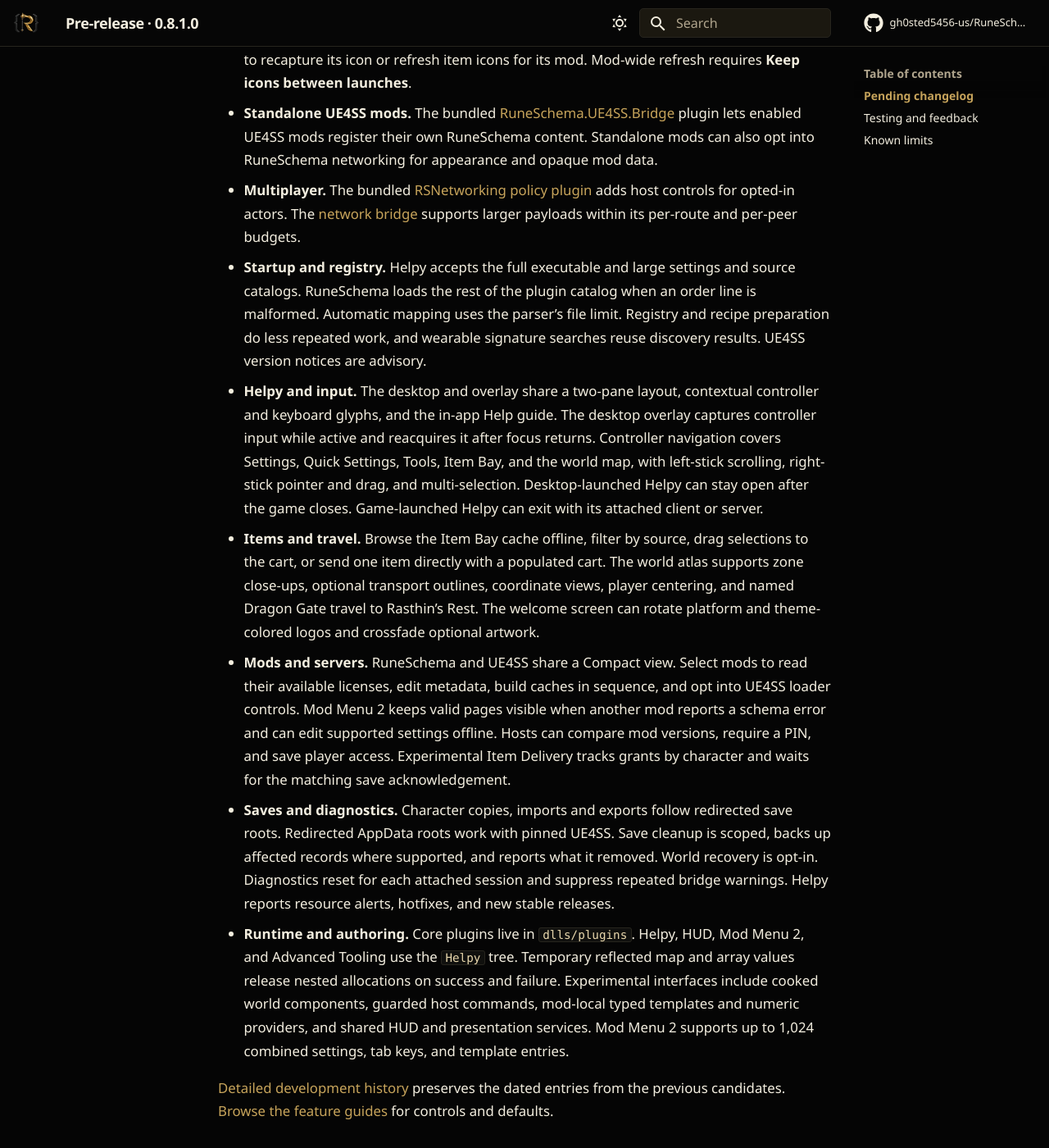
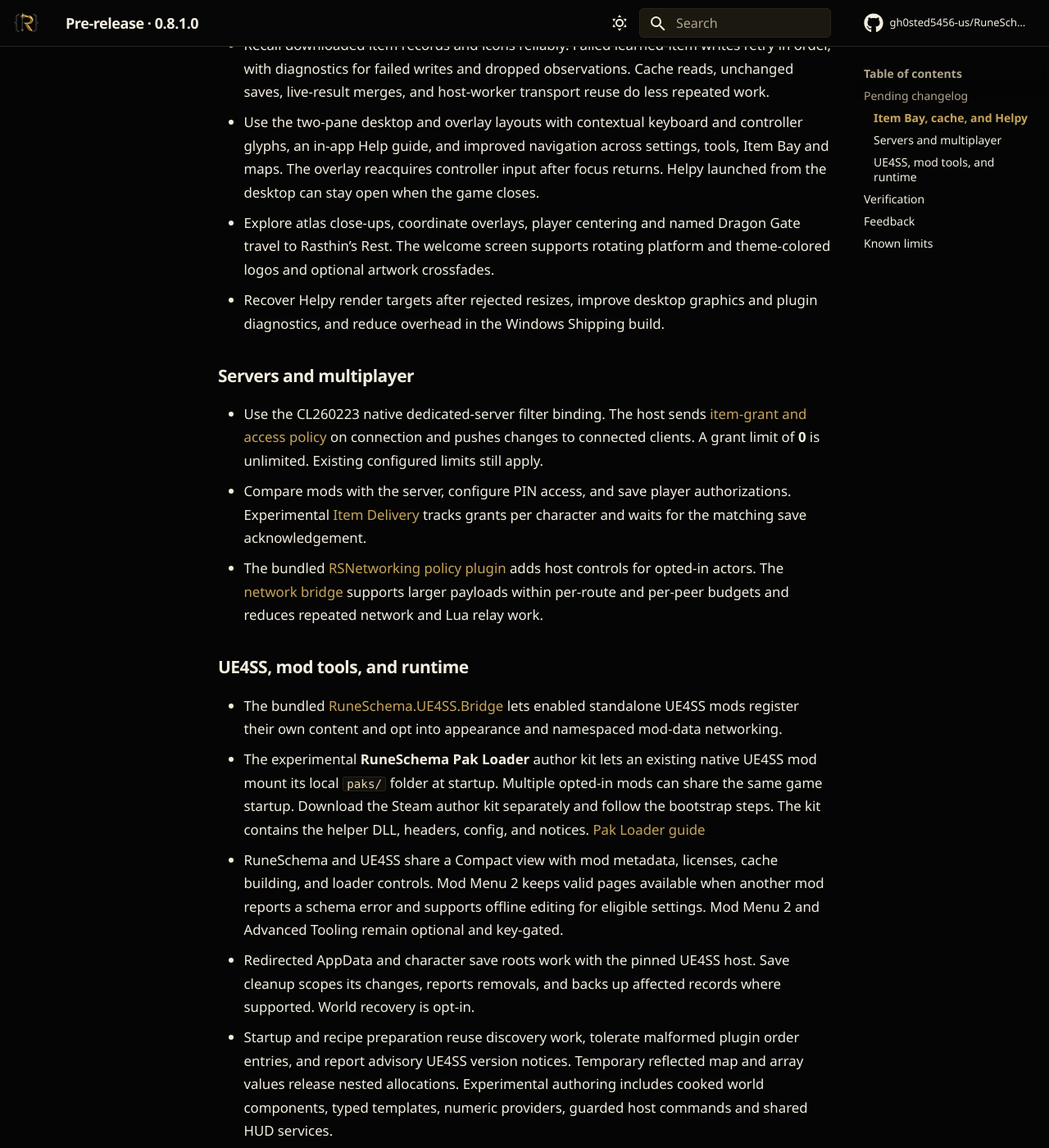
Before and after one commit to gh0sted5456-us/RuneSchema, an MkDocs documentation site: the page built from docs/experimental/PRE-RELEASE.md, in a window 1280 px wide and 1400 px high, scrolled down 770 px. Shown: the whole window at 82% size. Built offline with MkDocs 1.6.1 and Material for MkDocs 9.7.7, drawn with Linux system fonts in a browser that asks for light colours; comment, search, counter and statistics services are not loaded; some of the changed text lies outside the part shown.

Commit message:
Consolidate RuneSchema 0.8.1.0 prerelease notes

```diff
--- a/docs/experimental/PRE-RELEASE.md
+++ b/docs/experimental/PRE-RELEASE.md
@@ -6,10 +6,10 @@ promote_to: RELEASE-0.8.1.0.md
 # Pre-release · 0.8.1.0
 
 !!! info "Available for testing · pending promotion to stable"
-    The November 14 follow-up restores downloaded item and icon recall, retries failed cache writes, and speeds up large live search result merges. Stable RuneSchema is **0.8.0.3**.
+    The November 14 preview includes faster Item Bay search, live server policy updates, and the experimental Steam Pak Loader. Stable RuneSchema is **0.8.0.3**.
 
 <div class="rs-actions">
-  <a class="md-button md-button--primary" href="https://github.com/gh0sted5456-us/RuneSchema/releases/download/0.8.1.0-pre.20261114.2/RuneSchema-0.8.1.0-preview-20261114.2.zip">Download complete preview</a>
+  <a class="md-button md-button--primary" href="https://github.com/gh0sted5456-us/RuneSchema/releases/download/0.8.1.0-pre.20261114.3/RuneSchema-0.8.1.0-preview-20261114.3.zip">Download complete preview</a>
   <a class="md-button" href="../INSTALLATION/">Installation</a>
 </div>
 
@@ -19,46 +19,45 @@ settings, mods, and saves when updating. Use **Exit Helpy** before replacing it.
 
 ## Pending changelog
 
-- **Experimental Pak Loader.** Mod authors can add the [UE4SS Pak Loader](UE4SS-PAK-LOADER.md) to an existing native mod to mount its local `paks/` folder.
+### Item Bay, cache, and Helpy
 
-- **Helpy cache follow-up.** Keep downloaded item records and icons available for recall. Retry failed learned-item writes and report failures or dropped observations in diagnostics. Reduce repeated cache work and speed up merging live search results.
+- Browse cached items offline, filter by source, drag selections to the cart, or send an item directly while the cart is populated. Cached searches reuse a prepared index. Live searches reuse the mounted item index and save verified discoveries for later searches.
+- Right-click an item to recapture its icon from the game or refresh icons for that item's mod. Mod-wide refresh requires **Keep icons between launches**.
+- Recall downloaded item records and icons reliably. Failed learned-item writes retry in order, with diagnostics for failed writes and dropped observations. Cache reads, unchanged saves, live-result merges, and host-worker transport reuse do less repeated work.
+- Use the two-pane desktop and overlay layouts with contextual keyboard and controller glyphs, an in-app Help guide, and improved navigation across settings, tools, Item Bay and maps. The overlay reacquires controller input after focus returns. Helpy launched from the desktop can stay open when the game closes.
+- Explore atlas close-ups, coordinate overlays, player centering and named Dragon Gate travel to Rasthin’s Rest. The welcome screen supports rotating platform and theme-colored logos and optional artwork crossfades.
+- Recover Helpy render targets after rejected resizes, improve desktop graphics and plugin diagnostics, and reduce overhead in the Windows Shipping build.
 
-- **Item Bay search.** Cached searches do less repeated work. Helpy reuses the mounted item index for live searches and saves verified discoveries for later searches. Right-click an item to recapture its icon or refresh item icons for its mod. Mod-wide refresh requires **Keep icons between launches**.
+### Servers and multiplayer
 
-- **Standalone UE4SS mods.** The bundled [RuneSchema.UE4SS.Bridge](UE4SS-SISTER-CONTENT.md) plugin lets enabled UE4SS mods register their own RuneSchema content. Standalone mods can also opt into RuneSchema networking for appearance and opaque mod data.
-- **Multiplayer.** The bundled [RSNetworking policy plugin](MULTIPLAYER-PLUGIN.md) adds host controls for opted-in actors. The [network bridge](NETWORK-CAPACITY.md) supports larger payloads within its per-route and per-peer budgets.
+- Use the CL260223 native dedicated-server filter binding. The host sends [item-grant and access policy](SERVER-ACCESS.md) on connection and pushes changes to connected clients. A grant limit of **0** is unlimited. Existing configured limits still apply.
+- Compare mods with the server, configure PIN access, and save player authorizations. Experimental [Item Delivery](ITEM-DELIVERY.md) tracks grants per character and waits for the matching save acknowledgement.
+- The bundled [RSNetworking policy plugin](MULTIPLAYER-PLUGIN.md) adds host controls for opted-in actors. The [network bridge](NETWORK-CAPACITY.md) supports larger payloads within per-route and per-peer budgets and reduces repeated network and Lua relay work.
 
-- **Startup and registry.** Helpy accepts the full executable and large settings and source catalogs. RuneSchema loads the rest of the plugin catalog when an order line is malformed. Automatic mapping uses the parser’s file limit. Registry and recipe preparation do less repeated work, and wearable signature searches reuse discovery results. UE4SS version notices are advisory.
-- **Helpy and input.** The desktop and overlay share a two-pane layout, contextual controller and keyboard glyphs, and the in-app Help guide. The desktop overlay captures controller input while active and reacquires it after focus returns. Controller navigation covers Settings, Quick Settings, Tools, Item Bay, and the world map, with left-stick scrolling, right-stick pointer and drag, and multi-selection. Desktop-launched Helpy can stay open after the game closes. Game-launched Helpy can exit with its attached client or server.
-- **Items and travel.** Browse the Item Bay cache offline, filter by source, drag selections to the cart, or send one item directly with a populated cart. The world atlas supports zone close-ups, optional transport outlines, coordinate views, player centering, and named Dragon Gate travel to Rasthin’s Rest. The welcome screen can rotate platform and theme-colored logos and crossfade optional artwork.
-- **Mods and servers.** RuneSchema and UE4SS share a Compact view. Select mods to read their available licenses, edit metadata, build caches in sequence, and opt into UE4SS loader controls. Mod Menu 2 keeps valid pages visible when another mod reports a schema error and can edit supported settings offline. Hosts can compare mod versions, require a PIN, and save player access. Experimental Item Delivery tracks grants by character and waits for the matching save acknowledgement.
-- **Saves and diagnostics.** Character copies, imports and exports follow redirected save roots. Redirected AppData roots work with pinned UE4SS. Save cleanup is scoped, backs up affected records where supported, and reports what it removed. World recovery is opt-in. Diagnostics reset for each attached session and suppress repeated bridge warnings. Helpy reports resource alerts, hotfixes, and new stable releases.
-- **Runtime and authoring.** Core plugins live in `dlls/plugins`. Helpy, HUD, Mod Menu 2, and Advanced Tooling use the `Helpy` tree. Temporary reflected map and array values release nested allocations on success and failure. Experimental interfaces include cooked world components, guarded host commands, mod-local typed templates and numeric providers, and shared HUD and presentation services. Mod Menu 2 supports up to 1,024 combined settings, tab keys, and template entries.
+### UE4SS, mod tools, and runtime
 
-[Detailed development history](CHANGELOG-0.8.1.0.md) preserves the dated entries
-from the previous candidates. [Browse the feature guides](index.md) for controls
-and defaults.
+- The bundled [RuneSchema.UE4SS.Bridge](UE4SS-SISTER-CONTENT.md) lets enabled standalone UE4SS mods register their own content and opt into appearance and namespaced mod-data networking.
+- The experimental **RuneSchema Pak Loader** author kit lets an existing native UE4SS mod mount its local `paks/` folder at startup. Multiple opted-in mods can share the same game startup. Download the Steam author kit separately and follow the bootstrap steps. The kit contains the helper DLL, headers, config, and notices. [Pak Loader guide](UE4SS-PAK-LOADER.md)
+- RuneSchema and UE4SS share a Compact view with mod metadata, licenses, cache building, and loader controls. Mod Menu 2 keeps valid pages available when another mod reports a schema error and supports offline editing for eligible settings. Mod Menu 2 and Advanced Tooling remain optional and key-gated.
+- Redirected AppData and character save roots work with the pinned UE4SS host. Save cleanup scopes its changes, reports removals, and backs up affected records where supported. World recovery is opt-in.
+- Startup and recipe preparation reuse discovery work, tolerate malformed plugin order entries, and report advisory UE4SS version notices. Temporary reflected map and array values release nested allocations. Experimental authoring includes cooked world components, typed templates, numeric providers, guarded host commands and shared HUD services.
 
-## Testing and feedback
+[Dated development history](CHANGELOG-0.8.1.0.md) and [feature guides](index.md)
 
-All 86 runtime files passed archive hash verification, and Helpy started from
-a clean extraction. Eleven targeted Windows tests passed. The packaged binaries match
-the desktop Steam, desktop Game Pass, and dedicated Steam installations. An
-isolated Dragonwilds CL260223 server reached world startup and initialized
-the native server filter.
-[Release notes and checksums](https://github.com/gh0sted5456-us/RuneSchema/releases/tag/0.8.1.0-pre.20261114.2)
+## Verification
+
+All 86 runtime files passed archive SHA-256 verification. Nine Helpy tests, two core tests and eleven Pak Loader contract checks passed. On Steam, two native mods and RuneSchema each mounted their PAK and IoStore content once. An isolated CL260223 dedicated server listened, loaded its world and requested native filter setup. The runtime matches the desktop Steam, desktop Game Pass, and dedicated Steam installations by hash.
+
+[Release notes and checksums](https://github.com/gh0sted5456-us/RuneSchema/releases/tag/0.8.1.0-pre.20261114.3)
+
+## Feedback
 
 [Report a bug on Nexus](https://www.nexusmods.com/runescapedragonwilds/mods/570?tab=bugs)
 with the build, platform, reproduction, and relevant diagnostic codes.
 
 ## Known limits
 
-In-game search latency and icon recapture, Proton and Wine, the physical
-controller matrix, live Rasthin's Rest arrival, and multiplayer restart
-behavior remain unverified for this preview. A controller fixture still
-reports D-pad focus crossing.
-Item Delivery needs live checks for grants and save acknowledgement.
-Mod Menu 2 is key-gated. World recovery is opt-in.
+Live joins and rejoins, in-game search latency and icon recapture, Proton and Wine, the physical controller matrix, live Rasthin's Rest arrival, and multiplayer restart behavior remain unverified. A controller fixture still reports D-pad focus crossing. Item Delivery needs live grant and save acknowledgement checks. Pak Loader testing covers Steam clients. Game Pass and dedicated-server Pak Loader behavior still need verification.
 
 The [documentation promotion procedure](../DOCUMENTATION-CHANNELS.md)
 describes how these guides and notes move to stable.
```
Also changed, not shown: docs/CURRENT-RELEASE.md (+1 -1 lines), docs/experimental/CHANGELOG-0.8.1.0.md (+7 -10 lines), docs/experimental/HELPY-STANDALONE.md (+4 -0 lines), docs/experimental/INSTALLATION.md (+1 -1 lines), docs/experimental/UE4SS-PAK-LOADER.md (+2 -0 lines).
